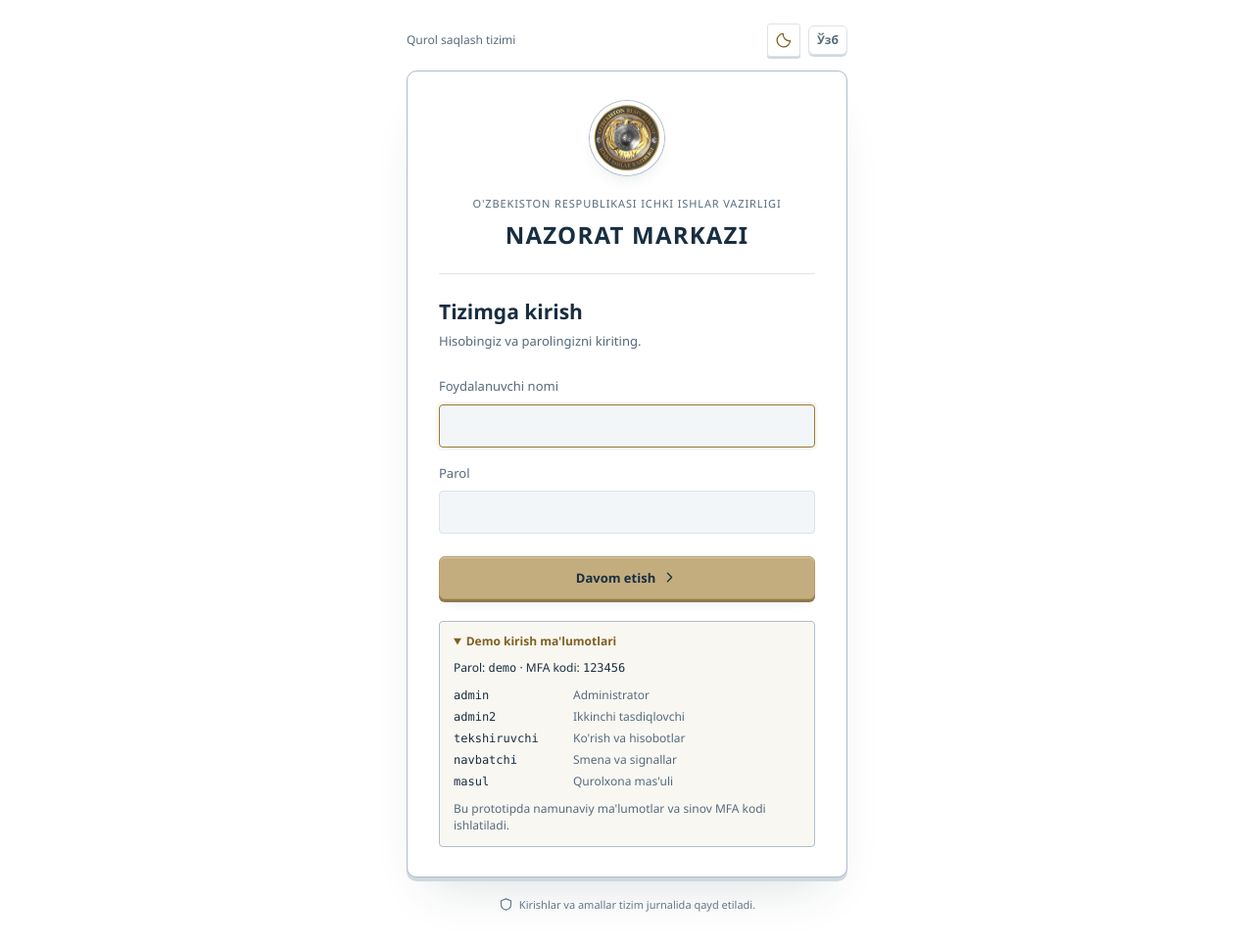
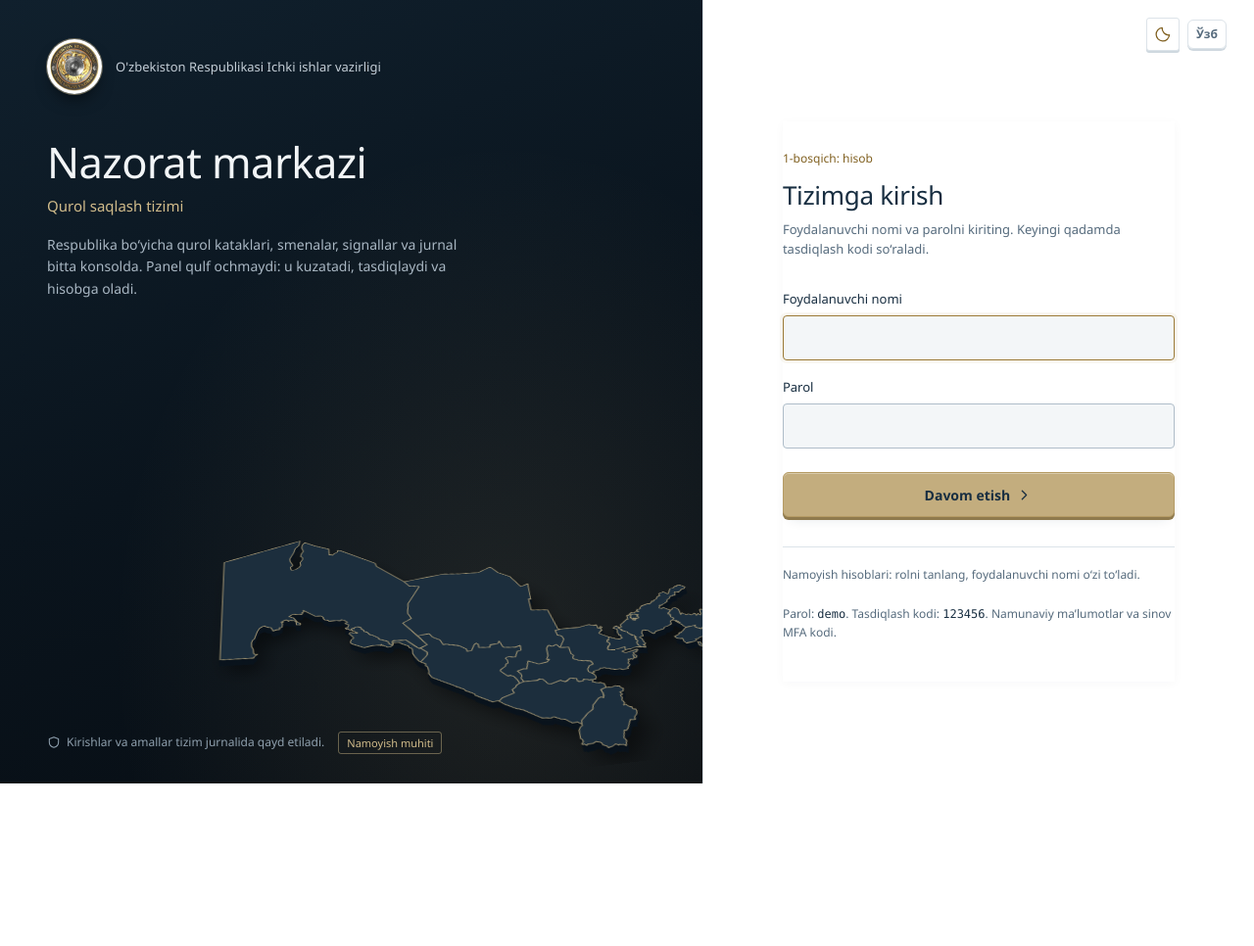
Before and after one commit to SardorUsmonov/smartweapon, a FastAPI app: a page that uses admin-panel/app/templates/auth/base.html in a window 1280 px wide. Shown: the whole page at 98% size. After the commit the page ends 800 px from the top, so only its background shows below. Run offline with FastAPI, Linux system fonts and the light colour scheme; parts of the project's set-up code (start-up, migrations or seed data) failed here and were passed over.

Commit message:
Kirish sahifasi: "darvoza" dizayni (relyef xarita, ikki ustun, namoyish rollari)
- auth/base.html: chapda doimiy qorong'i panel (gerb, vazirlik nomi, tizim nomi, relyef
  xarita, jurnal haqida eslatma), o'ngda joriy rejim ranglaridagi forma; 900 px dan tor
  ekranda ustma-ust joylashadi.
- Xarita Jinja globali UZ_GEO (mapsvg.regions_geo) dan inline SVG sifatida chiziladi.
- login.html: 1/2-bosqich belgisi, namoyish rollari chiplari (bosilganda foydalanuvchi
  nomi to'ladi), bitta qatorli demo eslatma; mfa.html mos qilindi.
- sections/auth.css qayta yozildi; relief.css dan eski auth-card qoidasi olib tashlandi.
- verify_auth va verify_integration o'tdi; 16-hujjat yangilandi.

Co-Authored-By: Claude Fable 5.1 <noreply@anthropic.com>

```diff
--- a/admin-panel/app/main.py
+++ b/admin-panel/app/main.py
@@ -29,7 +29,9 @@ app.mount("/static", StaticFiles(directory=str(config.BASE_DIR / "static")), nam
 templates = Jinja2Templates(directory=str(config.BASE_DIR / "templates"))
 templates.env.autoescape = True
 from .icons import ICONS  # noqa: E402
+from .services.mapsvg import regions_geo  # noqa: E402
 templates.env.globals["ICONS"] = ICONS
+templates.env.globals["UZ_GEO"] = regions_geo()  # kirish sahifasidagi relyef xarita uchun hudud konturlari
 
 NAV = [
     ("respublika", "Respublika", "/", "dashboard"),
--- a/admin-panel/app/static/css/sections/auth.css
+++ b/admin-panel/app/static/css/sections/auth.css
@@ -1,28 +1,88 @@
-.auth-body { display: flex; min-height: 100vh; height: auto; align-items: center; justify-content: center; padding: 24px 16px; background: radial-gradient(ellipse at 50% 0, #162947 0, var(--bg) 65%); }
-.auth-shell { width: 100%; max-width: 450px; }
-.auth-toolbar { display: flex; align-items: center; justify-content: space-between; margin-bottom: 14px; color: var(--muted); font-size: 12px; }
-.auth-card { background: var(--panel); border: 1px solid var(--border-strong); border-radius: 12px; padding: 30px 32px; box-shadow: 0 16px 60px #0005; }
-.auth-brand { text-align: center; padding-bottom: 22px; border-bottom: 1px solid var(--border); }
-.auth-brand img { border-radius: 50%; object-fit: cover; }
-.auth-brand p { color: var(--muted); font-size: 11px; text-transform: uppercase; letter-spacing: .08em; margin: 16px 0 8px; }
-.auth-brand h1 { font-size: 24px; text-transform: uppercase; letter-spacing: .05em; margin: 0; }
-.auth-heading { margin: 24px 0 20px; }
-.auth-heading h2 { font-size: 21px; margin: 0 0 6px; }
-.auth-heading p, .auth-help { color: var(--muted); margin: 0; font-size: 13px; }
-.auth-form { display: flex; flex-direction: column; gap: 9px; }
-.auth-form label { color: var(--muted); font-size: 13px; margin-top: 8px; }
-.auth-form input { min-width: 0; width: 100%; min-height: 44px; }
-.auth-form .btn { min-height: 44px; justify-content: center; margin-top: 14px; }
+/* Kirish: qorovul posti. Chapda doimiy qorong'i "darvoza" paneli va relyef xarita, o'ngda forma. */
+.auth-body { display: block; min-height: 100vh; height: auto; margin: 0; padding: 0; background: var(--bg); }
+.gate { display: grid; grid-template-columns: minmax(480px, 56fr) minmax(360px, 44fr); min-height: 100vh; }
+
+/* Darvoza paneli: ikkala rejimda ham po'lat-qorong'i. */
+.gate-panel {
+  position: relative; overflow: hidden; display: flex; flex-direction: column;
+  padding: 40px 48px 30px; color: #e6ecf1;
+  background: linear-gradient(160deg, #10202d 0%, #0a141d 52%, #070d13 100%);
+}
+.gate-panel::after { content: ""; position: absolute; inset: 0; background: radial-gradient(ellipse at 72% 82%, rgba(194, 170, 121, .12), transparent 55%); pointer-events: none; }
+.gate-brand { position: relative; z-index: 2; display: flex; align-items: center; gap: 14px; }
+.gate-brand img { width: 56px; height: 56px; border-radius: 50%; object-fit: cover; box-shadow: 0 0 0 1px #6c6958, 0 10px 20px -10px #000; }
+.gate-brand span { font-size: 13px; line-height: 1.45; color: #c3cdd6; max-width: 300px; }
+.gate-title { position: relative; z-index: 2; max-width: 520px; margin: 46px 0 0; }
+.gate-title h1 { margin: 0; font-size: clamp(34px, 3.4vw, 46px); font-weight: 300; letter-spacing: -.6px; line-height: 1.1; color: #f2f5f7; }
+.gate-sub { margin: 10px 0 0; font-size: 15px; color: #d1bc8b; }
+.gate-lead { margin: 18px 0 0; font-size: 14px; line-height: 1.6; color: #a9b7c3; max-width: 430px; }
+
+/* Relyef xarita: bosh sahifadagi 3D xaritaning aks-sadosi, panel chetidan kesilib chiqadi. */
+.gate-map {
+  position: absolute; right: -13%; bottom: -3%; width: 84%; max-width: 940px; height: auto;
+  transform: perspective(1200px) rotateX(46deg) rotateZ(-9deg); transform-origin: 55% 65%;
+  pointer-events: none; z-index: 1;
+}
+.gm-shadow { fill: #000; opacity: .5; filter: blur(16px); transform: translate(12px, 30px); }
+.gm-side { fill: #0a141d; stroke: #0a141d; stroke-width: .6; }
+.gm-top path { fill: #1c2e3d; stroke: rgba(194, 170, 121, .38); stroke-width: .9; stroke-linejoin: round; }
+.gm-outline { fill: none; stroke: rgba(209, 188, 139, .62); stroke-width: 1.5; stroke-linejoin: round; }
+.gate-foot { position: relative; z-index: 2; margin-top: auto; padding-top: 40px; display: flex; align-items: center; gap: 14px; flex-wrap: wrap; font-size: 12px; color: #8fa0ae; }
+.gate-foot > span { display: inline-flex; align-items: center; gap: 6px; }
+.gate-env { color: #d1bc8b; border: 1px solid rgba(209, 188, 139, .45); border-radius: 3px; padding: 3px 8px; font-size: 11px; }
+
+/* Forma tomoni: joriy rejim ranglarida. */
+.gate-form { display: flex; flex-direction: column; min-height: 100vh; padding: 18px 28px 32px; background: var(--bg); border-left: 1px solid var(--border); }
+.auth-toolbar { display: flex; justify-content: flex-end; align-items: center; gap: 8px; }
+.auth-card { width: 100%; max-width: 400px; margin: auto; padding: 28px 0 40px; }
+.auth-heading { margin: 0 0 22px; }
+.auth-step { display: inline-block; margin-bottom: 12px; color: var(--accent-text); font-size: 12px; }
+.auth-heading h2 { font-size: 26px; font-weight: 500; letter-spacing: -.3px; margin: 0 0 8px; line-height: 1.25; }
+.auth-heading p, .auth-help { color: var(--muted); margin: 0; font-size: 13px; line-height: 1.55; }
+.auth-heading .mono { font-family: var(--font-mono); color: var(--text); }
+.auth-form { display: flex; flex-direction: column; gap: 8px; }
+.auth-form label { color: var(--text); font-size: 13px; font-weight: 500; margin-top: 10px; }
+.auth-form input { min-width: 0; width: 100%; min-height: 46px; padding: 10px 12px; font-size: 15px; background: var(--panel-2); border: 1px solid var(--border-strong); border-radius: 4px; }
+.auth-form input:focus { border-color: var(--accent); box-shadow: 0 0 0 3px var(--accent-soft); }
+.auth-form .btn { min-height: 46px; justify-content: center; margin-top: 16px; font-size: 14px; }
+.auth-form .auth-help { margin-top: 2px; }
 .auth-card .notice { margin-bottom: 16px; }
-.auth-demo { background: var(--accent-soft); border: 1px solid var(--border-strong); border-radius: var(--radius); padding: 12px 14px; margin-top: 22px; font-size: 12px; }
-.auth-demo summary { cursor: pointer; color: var(--accent-text); font-weight: 600; }
-.auth-demo p { margin: 10px 0 0; }
-.auth-demo code { font-family: var(--font-mono); color: var(--text); }
-.auth-demo dl { display: grid; grid-template-columns: 110px minmax(0, 1fr); gap: 5px 12px; margin: 12px 0; }
-.auth-demo dd { margin: 0; color: var(--muted); }
-.auth-footer { color: var(--muted-2); font-size: 11px; display: flex; align-items: center; justify-content: center; gap: 6px; margin-top: 20px; }
-.auth-step { display: inline-block; margin-bottom: 10px; color: var(--accent-text); font-size: 12px; text-transform: uppercase; letter-spacing: .1em; }
 .auth-form .auth-code { font-family: var(--font-mono); font-size: 28px; text-align: center; letter-spacing: .35em; padding-left: .7em; }
-.auth-back { text-align: center; margin-top: 18px; }
+.auth-back { margin-top: 18px; }
+
+/* Namoyish hisoblari: rol tanlansa foydalanuvchi nomi to'ladi. */
+.demo-roles { margin-top: 30px; padding-top: 18px; border-top: 1px solid var(--border); }
+.demo-roles > span { font-size: 12px; color: var(--muted); line-height: 1.5; }
+.demo-chips { display: flex; flex-wrap: wrap; gap: 6px; margin-top: 10px; }
+.demo-chip { display: inline-flex; flex-direction: column; align-items: flex-start; gap: 3px; min-height: 44px; padding: 7px 10px; border: 1px solid var(--border); border-radius: 4px; background: var(--panel); color: var(--text); text-align: left; cursor: pointer; font: inherit; }
+.demo-chip b { font-family: var(--font-mono); font-size: 12px; font-weight: 600; }
+.demo-chip small { font-size: 11px; color: var(--muted); }
+.demo-chip:hover, .demo-chip:focus-visible { border-color: var(--accent); color: var(--accent-text); outline: none; }
+.demo-note { margin: 12px 0 0; font-size: 12px; color: var(--muted); line-height: 1.55; }
+.demo-note code { font-family: var(--font-mono); color: var(--text); }
+
 .profile-grid .kv dd { overflow-wrap: anywhere; }
-@media (max-width: 500px) { .auth-body { padding: 16px 12px; } .auth-card { padding: 24px 20px; } .auth-demo dl { grid-template-columns: 100px minmax(0, 1fr); } .auth-footer { font-size: 10px; } }
+
+@media (max-width: 1100px) {
+  .gate { grid-template-columns: minmax(400px, 50fr) minmax(340px, 50fr); }
+  .gate-panel { padding: 30px 32px 24px; }
+  .gate-map { width: 96%; right: -22%; bottom: -2%; }
+}
+@media (max-width: 900px) {
+  .gate { grid-template-columns: 1fr; }
+  .gate-panel { min-height: 0; padding: 22px 20px 20px; }
+  .gate-brand img { width: 44px; height: 44px; }
+  .gate-brand span { font-size: 12px; }
+  .gate-title { margin-top: 20px; }
+  .gate-title h1 { font-size: 28px; }
+  .gate-lead { display: none; }
+  .gate-map { width: 92%; right: -34%; bottom: -46%; opacity: .55; }
+  .gate-foot { padding-top: 24px; }
+  .gate-form { min-height: 0; padding: 12px 20px 28px; border-left: 0; }
+  .auth-card { margin: 0 auto; padding: 10px 0 24px; }
+}
+@media (max-width: 480px) {
+  .demo-chips { display: grid; grid-template-columns: 1fr 1fr; }
+  .auth-heading h2 { font-size: 23px; }
+}
+@media (prefers-reduced-motion: reduce) { .gate-map { transition: none; } }
--- a/admin-panel/app/static/css/sections/relief.css
+++ b/admin-panel/app/static/css/sections/relief.css
@@ -67,9 +67,7 @@
 .xato-card .muted { margin: 0 0 6px; line-height: 1.5; }
 .xato-actions { display: flex; flex-wrap: wrap; gap: 8px; margin: 14px 0 0; }
 
-/* Login card floats above the shell. */
-[data-theme] .auth-card { border-radius: 10px; box-shadow: 0 1px 0 var(--rl-hi) inset, 0 4px 0 var(--rl-side), 0 30px 50px -24px var(--rl-shadow); }
-[data-theme] .auth-brand img { box-shadow: 0 0 0 1px var(--border-strong), 0 8px 18px -8px var(--rl-shadow); }
+/* Login: the gate layout carries its own depth (sections/auth.css). */
 
 /* Lift only under a precise pointer, and only for things that open something. */
 @media (hover: hover) and (pointer: fine) {
--- a/admin-panel/app/templates/auth/base.html
+++ b/admin-panel/app/templates/auth/base.html
@@ -8,24 +8,44 @@
   <title>{{ t(title) }} · {{ t(cfg.APP_TITLE) }}</title>
   <link rel="stylesheet" href="/static/css/tokens.css?v=situation-1">
   <link rel="stylesheet" href="/static/css/app.css?v=situation-1">
-  <link rel="stylesheet" href="/static/css/sections/auth.css">
+  <link rel="stylesheet" href="/static/css/sections/auth.css?v=2">
   <link rel="stylesheet" href="/static/css/theme.css?v=1">
-  <link rel="stylesheet" href="/static/css/sections/relief.css?v=1">
+  <link rel="stylesheet" href="/static/css/sections/relief.css?v=2">
   <link rel="icon" href="/static/img/iiv-gerb.jpg">
 </head>
 <body class="auth-body">
 {% from "macros.html" import icon with context %}
-  <main class="auth-shell">
-    <div class="auth-toolbar"><span>{{ t("Qurol saqlash tizimi") }}</span><div class="auth-tools">{% include "partials/theme_toggle.html" %}<a class="lang-switch" href="/til/{{ 'lat' if lang == 'cyr' else 'cyr' }}">{{ 'Ўзб' if lang == 'lat' else "O'zb" }}</a></div></div>
+{% set geo = UZ_GEO %}
+<div class="gate">
+  <aside class="gate-panel">
+    <div class="gate-brand">
+      <img src="/static/img/iiv-gerb.jpg" alt="{{ t('IIV gerbi') }}" width="56" height="56">
+      <span>{{ t(cfg.ORG_NAME) }}</span>
+    </div>
+    <div class="gate-title">
+      <h1>{{ t(cfg.APP_TITLE) }}</h1>
+      <p class="gate-sub">{{ t(cfg.APP_SUBTITLE) }}</p>
+      <p class="gate-lead">{{ t("Respublika bo‘yicha qurol kataklari, smenalar, signallar va jurnal bitta konsolda. Panel qulf ochmaydi: u kuzatadi, tasdiqlaydi va hisobga oladi.") }}</p>
+    </div>
+    <svg class="gate-map" viewBox="-20 -20 840 570" aria-hidden="true" focusable="false">
+      <defs><path id="gm-country" d="{{ geo.regions.values()|map(attribute='d')|join(' ') }}" fill-rule="evenodd"/></defs>
+      <use class="gm-shadow" href="#gm-country"/>
+      {% for dy in [13, 11, 9, 7, 5, 3] %}<use class="gm-side" href="#gm-country" transform="translate(0 {{ dy }})"/>{% endfor %}
+      <g class="gm-top">{% for code, r in geo.regions.items() %}<path d="{{ r.d }}" fill-rule="evenodd"/>{% endfor %}</g>
+      <use class="gm-outline" href="#gm-country"/>
+    </svg>
+    <div class="gate-foot">
+      <span>{{ icon("shield", 14) }} {{ t("Kirishlar va amallar tizim jurnalida qayd etiladi.") }}</span>
+      {% if cfg.DEMO_MODE %}<span class="gate-env">{{ t("Namoyish muhiti") }}</span>{% endif %}
+    </div>
+  </aside>
+  <main class="gate-form">
+    <div class="auth-toolbar">{% include "partials/theme_toggle.html" %}<a class="lang-switch" href="/til/{{ 'lat' if lang == 'cyr' else 'cyr' }}">{{ 'Ўзб' if lang == 'lat' else "O'zb" }}</a></div>
     <section class="auth-card">
-      <header class="auth-brand">
-        <img src="/static/img/iiv-gerb.jpg" alt="{{ t('IIV gerbi') }}" width="76" height="76">
-        <p>{{ t(cfg.ORG_NAME) }}</p>
-        <h1>{{ t(cfg.APP_TITLE) }}</h1>
-      </header>
       {% block auth_content %}{% endblock %}
     </section>
-    <p class="auth-footer">{{ icon("shield", 15) }} {{ t("Kirishlar va amallar tizim jurnalida qayd etiladi.") }}</p>
   </main>
+</div>
+{% block scripts %}{% endblock %}
 </body>
 </html>
--- a/admin-panel/app/templates/auth/login.html
+++ b/admin-panel/app/templates/auth/login.html
@@ -1,23 +1,29 @@
 {% extends "auth/base.html" %}
 {% from "macros.html" import icon with context %}
 {% block auth_content %}
-  <div class="auth-heading"><h2>{{ t("Tizimga kirish") }}</h2><p>{{ t("Hisobingiz va parolingizni kiriting.") }}</p></div>
+  <div class="auth-heading"><span class="auth-step">{{ t("1-bosqich: hisob") }}</span><h2>{{ t("Tizimga kirish") }}</h2><p>{{ t("Foydalanuvchi nomi va parolni kiriting. Keyingi qadamda tasdiqlash kodi so‘raladi.") }}</p></div>
   {% if error %}<div class="notice red" role="alert">{{ icon("alert", 16) }} {{ t(error) }}</div>{% endif %}
   <form method="post" action="/kirish" class="auth-form">
     <input type="hidden" name="next" value="{{ next_path }}">
     <label for="username">{{ t("Foydalanuvchi nomi") }}</label>
-    <input id="username" name="username" value="{{ username }}" required maxlength="40" autocomplete="username" autofocus {% if demo_mode %}list="demo-users"{% endif %}>
-    {% if demo_mode %}<datalist id="demo-users">{% for u in users %}<option value="{{ u.username }}">{{ u.full_name }} · {{ t(role_labels.get(u.role, u.role)) }}</option>{% endfor %}</datalist>{% endif %}
+    <input id="username" name="username" value="{{ username }}" required maxlength="40" autocomplete="username" autocapitalize="off" spellcheck="false" autofocus>
     <label for="password">{{ t("Parol") }}</label>
     <input id="password" name="password" type="password" required maxlength="512" autocomplete="current-password">
     <button class="btn btn-primary" type="submit">{{ t("Davom etish") }} {{ icon("chev", 17) }}</button>
   </form>
   {% if demo_mode %}
-  <details class="auth-demo" open>
-    <summary>{{ t("Demo kirish ma'lumotlari") }}</summary>
-    <p>{{ t("Parol") }}: <code>demo</code> · {{ t("MFA kodi") }}: <code>123456</code></p>
-    <dl><dt><code>admin</code></dt><dd>{{ t("Administrator") }}</dd><dt><code>admin2</code></dt><dd>{{ t("Ikkinchi tasdiqlovchi") }}</dd><dt><code>tekshiruvchi</code></dt><dd>{{ t("Ko'rish va hisobotlar") }}</dd><dt><code>navbatchi</code></dt><dd>{{ t("Smena va signallar") }}</dd><dt><code>masul</code></dt><dd>{{ t("Qurolxona mas'uli") }}</dd></dl>
-    <p class="muted">{{ t("Bu prototipda namunaviy ma'lumotlar va sinov MFA kodi ishlatiladi.") }}</p>
-  </details>
+  <div class="demo-roles">
+    <span>{{ t("Namoyish hisoblari: rolni tanlang, foydalanuvchi nomi o‘zi to‘ladi.") }}</span>
+    <div class="demo-chips">{% for u in users %}<button type="button" class="demo-chip" data-demo-user="{{ u.username }}"><b>{{ u.username }}</b><small>{{ t(role_labels.get(u.role, u.role)) }}{% if u.scope_kind != 'respublika' %} · {{ t(scope_labels.get(u.scope_kind, u.scope_kind)) }}{% endif %}</small></button>{% endfor %}</div>
+    <p class="demo-note">{{ t("Parol") }}: <code>demo</code>. {{ t("Tasdiqlash kodi") }}: <code>123456</code>. {{ t("Namunaviy ma’lumotlar va sinov MFA kodi.") }}</p>
+  </div>
   {% endif %}
 {% endblock %}
+{% block scripts %}{% if demo_mode %}<script>
+document.querySelectorAll('[data-demo-user]').forEach(function (button) {
+  button.addEventListener('click', function () {
+    document.getElementById('username').value = button.dataset.demoUser;
+    document.getElementById('password').focus();
+  });
+});
+</script>{% endif %}{% endblock %}
--- a/admin-panel/app/templates/auth/mfa.html
+++ b/admin-panel/app/templates/auth/mfa.html
@@ -1,7 +1,7 @@
 {% extends "auth/base.html" %}
 {% from "macros.html" import icon with context %}
 {% block auth_content %}
-  <div class="auth-heading"><span class="auth-step">{{ t("2-bosqich") }}</span><h2>{{ t("Kirishni tasdiqlang") }}</h2><p>{{ full_name }} · <span class="mono">{{ username }}</span></p></div>
+  <div class="auth-heading"><span class="auth-step">{{ t("2-bosqich: tasdiqlash") }}</span><h2>{{ t("Kirishni tasdiqlang") }}</h2><p>{{ full_name }} · <span class="mono">{{ username }}</span></p></div>
   {% if error %}<div class="notice red" role="alert">{{ icon("alert", 16) }} {{ t(error) }}</div>{% endif %}
   <form method="post" action="/kirish/mfa" class="auth-form">
     <label for="code">{{ t("6 xonali tasdiqlash kodi") }}</label>
@@ -9,6 +9,6 @@
     <p class="auth-help">{{ t("Tasdiqlash uchun 5 daqiqa beriladi.") }}</p>
     <button class="btn btn-primary" type="submit">{{ icon("check", 17) }} {{ t("Tasdiqlash va kirish") }}</button>
   </form>
-  {% if demo_mode %}<div class="auth-demo"><p>{{ t("Demo MFA kodi") }}: <code>123456</code></p></div>{% endif %}
+  {% if demo_mode %}<p class="demo-note">{{ t("Sinov tasdiqlash kodi") }}: <code>123456</code></p>{% endif %}
   <form method="post" action="/chiqish" class="auth-back"><button class="btn btn-ghost" type="submit">{{ icon("chev-left", 15) }} {{ t("Boshqa hisob bilan kirish") }}</button></form>
 {% endblock %}
```
Also changed, not shown: docs/admin-panel/16-prezentatsiya-ssenariysi.md (+1 -1 lines).
